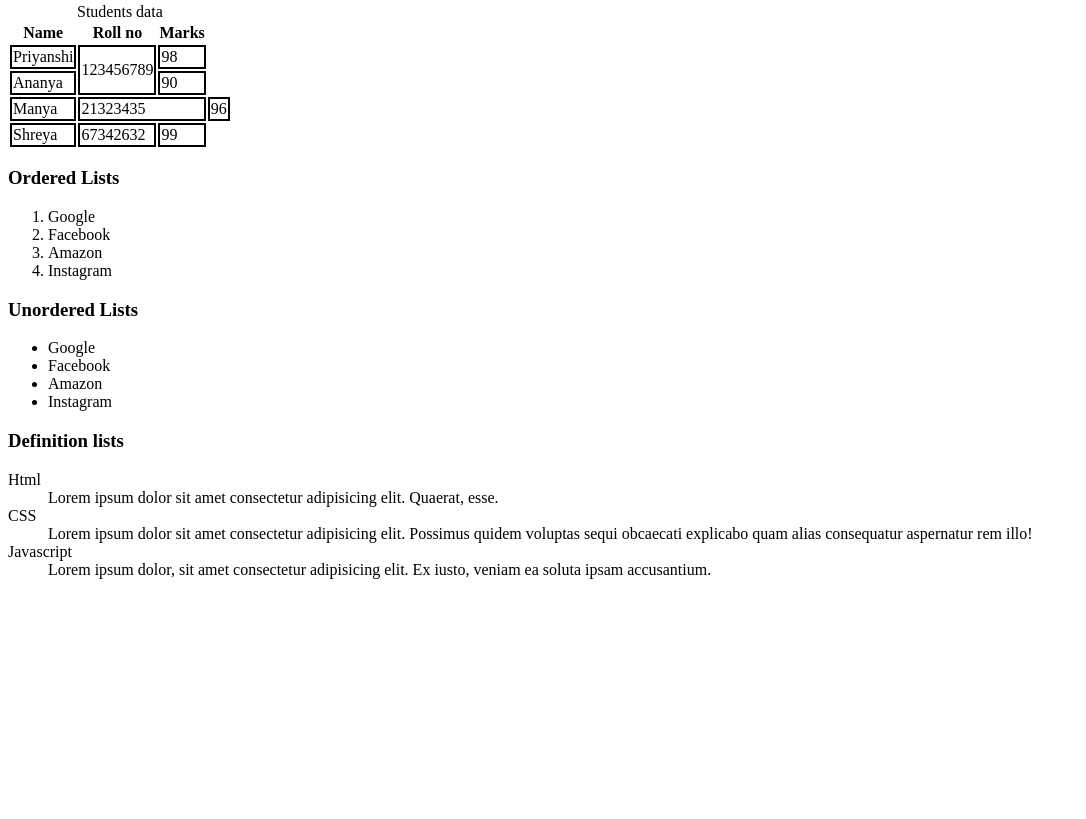
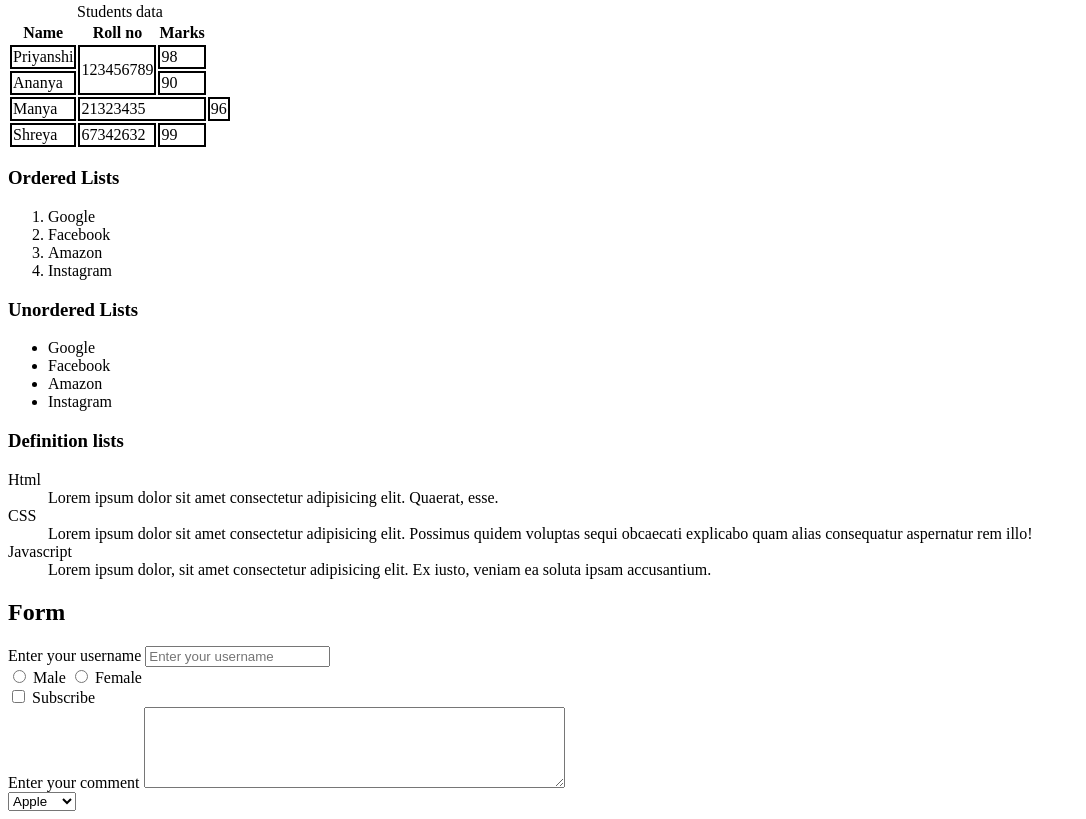
Before and after one commit to priyanshigarg02/Web-development, a plain HTML site: page Bookmark Manager/index.html in a window 1280 px wide. Shown: the part 683-1502 px from the top of the page, without its empty margins (0-1086 px from the left). Before the commit the page ends 1278 px from the top, so only its background shows below. Drawn offline with Linux system fonts and the light colour scheme.

Commit message:
Your commit message here

```diff
--- a/Bookmark Manager/index.html
+++ b/Bookmark Manager/index.html
@@ -74,5 +74,30 @@
         <dt>Javascript</dt>
         <dd>Lorem ipsum dolor, sit amet consectetur adipisicing elit. Ex iusto, veniam ea soluta ipsam accusantium.</dd>
       </dl>
+      <h2>Form</h2>
+      <form action="post"></form>
+     <div> <label for="username">Enter your username</label>
+      <input type="text" id="username" placeholder="Enter your username"></div>
+     <div> <input type="radio" id="male" name="gender" value="male">
+      <label for="male">Male</label>
+    <input type="radio" id="female" name="gender" value="female">
+    <label for="female">Female</label>
+    </div>
+    <div>
+      <input type="checkbox" id="subscribe">
+      <label for="subscribe">Subscribe</label>
+    </div>
+    <div>
+      <label for="comment">Enter your comment</label>
+      <textarea name="comment" id="comment" cols="50" rows="5"></textarea>
+
+    </div>
+    <div>
+      <select name="Fruits" id="fruits">Fruits
+      <option value="apple">Apple</option>
+      <option value="mango">Mango</option>
+      <option value="banana">Banana</option>
+      </select>
+    </div>
 </body>
 </html>
```
Also changed, not shown: Xombus/xombus.html (+1 -1 lines).
